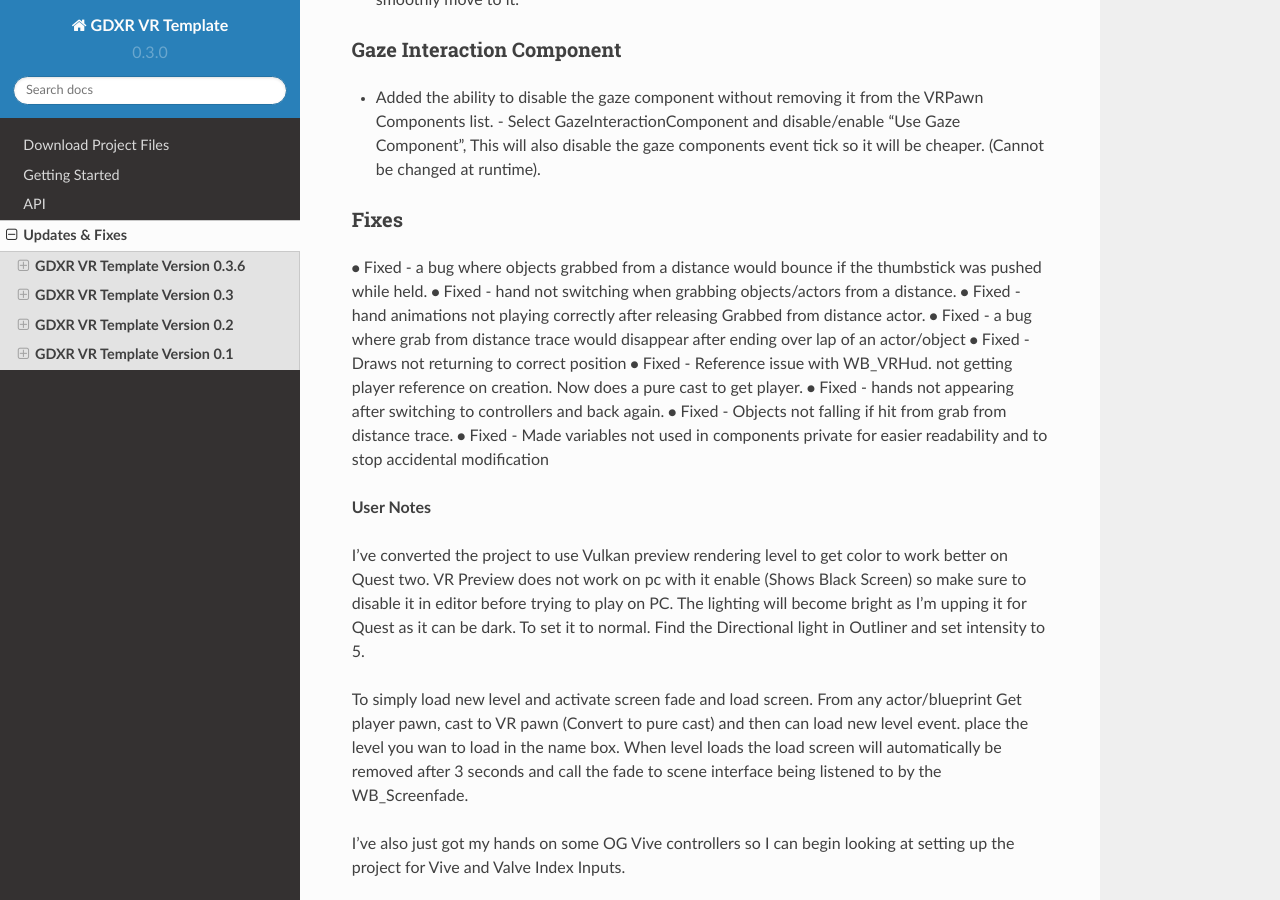
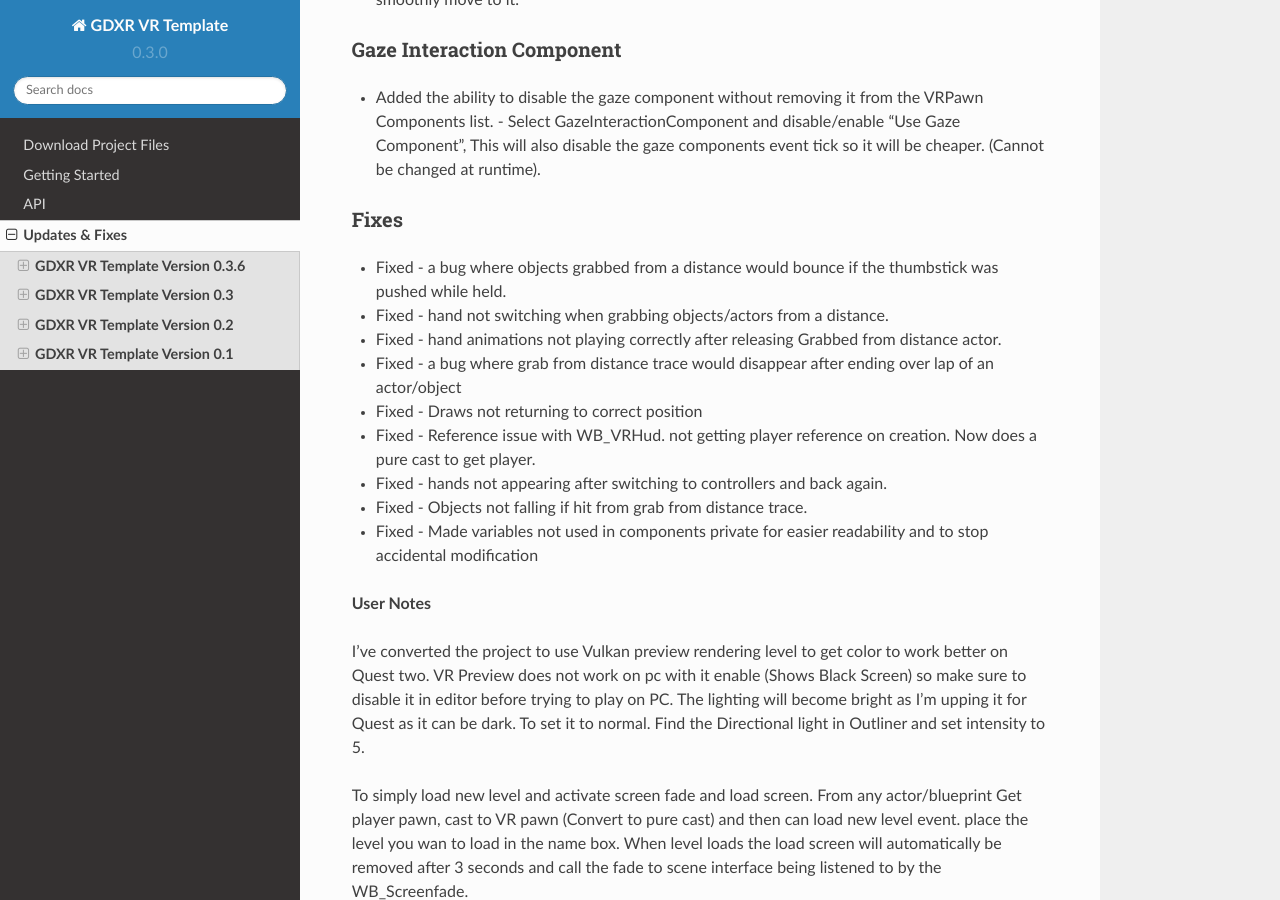
Before and after one commit to jonathan9232/GDXR-VR-Template-Documentation, a Sphinx documentation site: the page built from docs/source/Updates.rst, in a window 1280 px wide and 900 px high, scrolled down 2709 px. Built offline with Sphinx 7.4.7 and the Read the Docs theme 2.0.0, drawn with Linux system fonts in a browser that asks for light colours; pages that are not in the unit, such as notebooks, are missing from menus.

Commit message:
Update Updates.rst

```diff
--- a/docs/source/Updates.rst
+++ b/docs/source/Updates.rst
@@ -101,15 +101,15 @@
 
 **Fixes**
 ---------
-⦁ Fixed - a bug where objects grabbed from a distance would bounce if the thumbstick was pushed while held.
-⦁ Fixed - hand not switching when grabbing objects/actors from a distance.
-⦁ Fixed - hand animations not playing correctly after releasing Grabbed from distance actor.
-⦁ Fixed - a bug where grab from distance trace would disappear after ending over lap of an actor/object
-⦁ Fixed - Draws not returning to correct position
-⦁ Fixed - Reference issue with WB_VRHud. not getting player reference on creation. Now does a pure cast to get player.
-⦁ Fixed - hands not appearing after switching to controllers and back again.
-⦁ Fixed - Objects not falling if hit from grab from distance trace.
-⦁ Fixed - Made variables not used in components private for easier readability and to stop accidental modification
+- Fixed - a bug where objects grabbed from a distance would bounce if the thumbstick was pushed while held.
+- Fixed - hand not switching when grabbing objects/actors from a distance.
+- Fixed - hand animations not playing correctly after releasing Grabbed from distance actor.
+- Fixed - a bug where grab from distance trace would disappear after ending over lap of an actor/object
+- Fixed - Draws not returning to correct position
+- Fixed - Reference issue with WB_VRHud. not getting player reference on creation. Now does a pure cast to get player.
+- Fixed - hands not appearing after switching to controllers and back again.
+- Fixed - Objects not falling if hit from grab from distance trace.
+- Fixed - Made variables not used in components private for easier readability and to stop accidental modification
 
 **User Notes**
 
```
